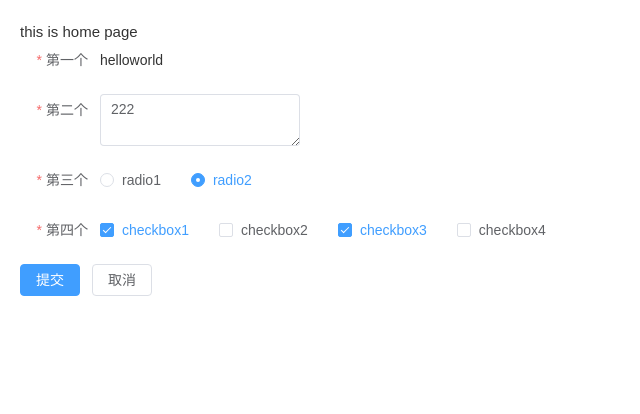
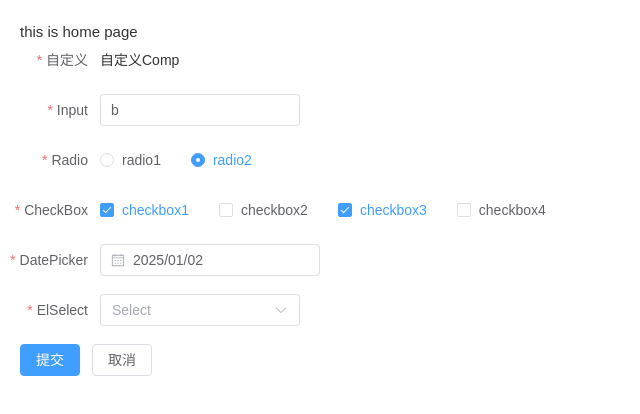
Before and after one commit to zoro5284/admin, a Vue app: page /home in a window 1280 px wide. Shown: the top 414 px of the page, without its empty margins (0-640 px from the left). Built offline with nearby package versions, Linux system fonts and the light colour scheme; no server answers.

Commit message:
feat: schema form

```diff
--- a/src/components/form/Index.vue
+++ b/src/components/form/Index.vue
@@ -8,22 +8,19 @@
     >
       <component
         :is="typeof field.component === 'string' ? componentMap[field.component] : field.component"
-        v-bind="field.elConfig"
+        v-bind="field.config"
         :modelValue="form[field.prop]"
         @update:modelValue="updateModelValue($event, field)"
       >
-        <template v-if="field.component === 'radio'">
-          <el-radio v-for="option in field.options" :value="option.value" :label="option.label">{{
-            option.label
-          }}</el-radio>
-        </template>
-        <template v-if="field.component === 'checkbox'">
-          <el-checkbox
-            v-for="option in field.options"
-            :value="option.value"
-            :label="option.label"
-            >{{ option.label }}</el-checkbox
-          >
+        <!-- 处理 ElRadio | ElSelect | ElOption-->
+        <template v-if="['radio', 'select', 'checkbox'].includes(field.component)">
+          <component
+            v-for="opt in field.options"
+            :is="slotComponentMap[field.component]"
+            :key="opt.value"
+            :value="opt.value"
+            :label="opt.label"
+          />
         </template>
       </component>
     </el-form-item>
@@ -33,82 +30,41 @@
 </template>
 <script setup>
 import { ref, h, reactive } from 'vue'
-import { ElCheckboxGroup, ElInput, ElRadioGroup } from 'element-plus'
+import {
+  ElCheckboxGroup,
+  ElCheckbox,
+  ElRadioGroup,
+  ElRadio,
+  ElSelect,
+  ElOption,
+  ElDatePicker,
+  ElInput,
+} from 'element-plus'
+import schema from './schema'
 
 const componentMap = {
   input: ElInput,
   radio: ElRadioGroup,
   checkbox: ElCheckboxGroup,
+  datePicker: ElDatePicker,
+  select: ElSelect,
 }
+
+const slotComponentMap = {
+  radio: ElRadio,
+  checkbox: ElCheckbox,
+  select: ElOption,
+}
+
 const emits = defineEmits(['onSubmit', 'onSubmitFailed', 'onCancel'])
 const props = defineProps({
   labelWidth: {
     type: String,
-    default: '80px',
+    default: '120px',
   },
   schema: {
     type: Array,
-    default: () => [
-      {
-        prop: 'first',
-        label: '第一个',
-        value: '111',
-        component: () => h('div', 'helloworld'),
-      },
-      {
-        prop: 'second',
-        label: '第二个',
-        component: 'input',
-        value: '222',
-        elConfig: {
-          type: 'textarea',
-          placeholder: '第二个默认值',
-          style: {
-            width: '200px',
-          },
-        },
-      },
-      {
-        prop: 'third',
-        label: '第三个',
-        component: 'radio',
-        value: '2',
-        options: [
-          {
-            value: '1',
-            label: 'radio1',
-          },
-          {
-            value: '2',
-            label: 'radio2',
-          },
-        ],
-      },
-      {
-        prop: 'fourth',
-        label: '第四个',
-        component: 'checkbox',
-        value: ['1', '3'],
-        options: [
-          {
-            value: '1',
-            label: 'checkbox1',
-          },
-          {
-            value: '2',
-            label: 'checkbox2',
-          },
-          {
-            value: '3',
-            label: 'checkbox3',
-          },
-          {
-            value: '4',
-            label: 'checkbox4',
-          },
-        ],
-      },
-    ],
+    default: () => schema,
   },
 })
 
@@ -142,6 +98,7 @@ const onSubmit = () => {
   if (!formRef.value) return
   formRef.value.validate((valid, field) => {
     if (valid) {
+      console.log('on-submit', form)
       emits('onSubmit', form)
     } else {
       emits('onSubmitFailed', field)
--- /dev/null
+++ b/src/components/form/schema.js
@@ -0,0 +1,109 @@
+import { h } from 'vue'
+
+export default [
+  // 自定义Comp
+  {
+    prop: 'custom',
+    label: '自定义',
+    value: 'a',
+    component: () => h('div', '自定义Comp'),
+  },
+  // Input
+  {
+    prop: 'input',
+    label: 'Input',
+    component: 'input',
+    value: 'b',
+    config: {
+      //   type: 'textarea',
+      placeholder: '这是一个input',
+      style: {
+        width: '200px',
+      },
+    },
+  },
+  // Radio
+  {
+    prop: 'radio',
+    label: 'Radio',
+    component: 'radio',
+    value: '2',
+    options: [
+      {
+        value: '1',
+        label: 'radio1',
+      },
+      {
+        value: '2',
+        label: 'radio2',
+      },
+    ],
+  },
+  // Checkbox
+  {
+    prop: 'checkbox',
+    label: 'CheckBox',
+    component: 'checkbox',
+    value: ['1', '3'],
+    options: [
+      {
+        value: '1',
+        label: 'checkbox1',
+      },
+      {
+        value: '2',
+        label: 'checkbox2',
+      },
+      {
+        value: '3',
+        label: 'checkbox3',
+      },
+      {
+        value: '4',
+        label: 'checkbox4',
+      },
+    ],
+  },
+  // DatePicker
+  {
+    prop: 'datepicker',
+    label: 'DatePicker',
+    component: 'datePicker',
+    value: '2025-01-02',
+    config: {
+      type: 'date', // date\ datetime、month
+      format: 'YYYY/MM/DD',
+      'value-format': 'YYYY-MM-DD',
+      placeholder: '请选择时间',
+    },
+  },
+  // ElSelect
+  {
+    prop: 'select',
+    label: 'ElSelect',
+    component: 'select',
+    config: {
+      style: {
+        width: '200px',
+      },
+    },
+    options: [
+      {
+        value: '1',
+        label: 'Select1',
+      },
+      {
+        value: '2',
+        label: 'Select2',
+      },
+      {
+        value: '3',
+        label: 'Select3',
+      },
+      {
+        value: '4',
+        label: 'Select4',
+      },
+    ],
+  },
+]
```
